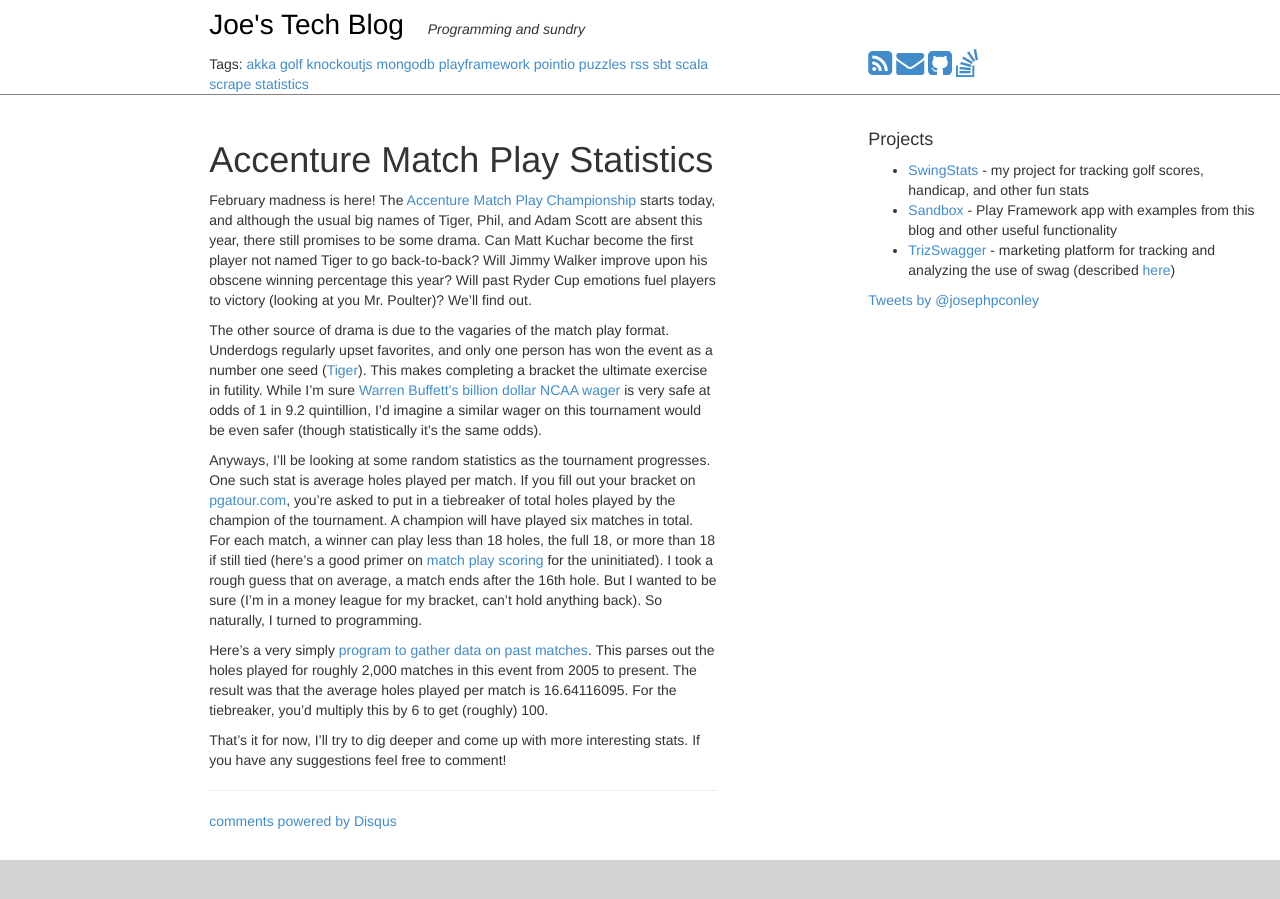
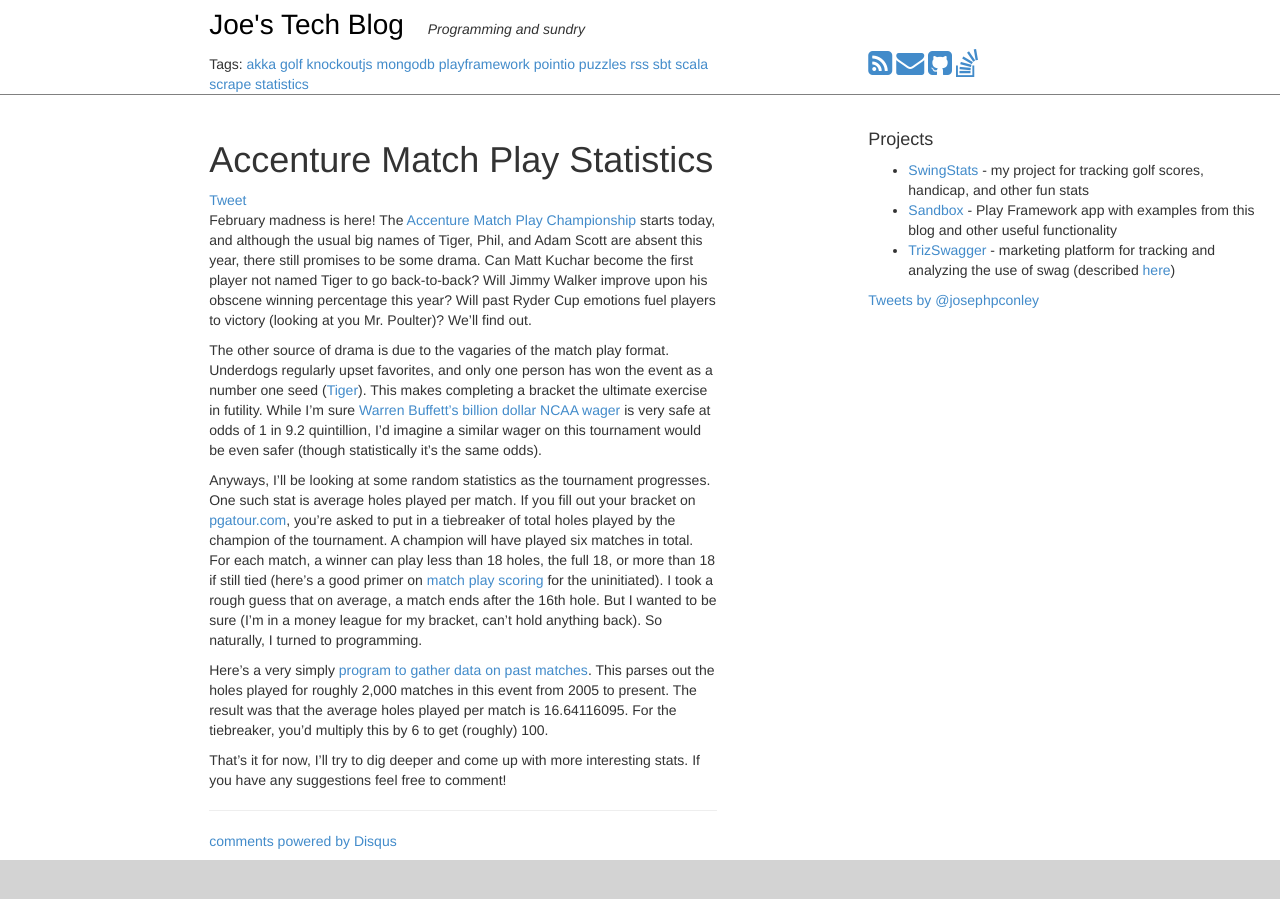
Before and after one commit to josephpconley/josephpconley.github.io, a Jekyll site: the page built from _posts/2014-2-19-accenture-match-play-stats.md, in a window 1280 px wide. Built offline with Jekyll 4.4.1, drawn with Linux system fonts in a browser that asks for light colours; a script that is not in the unit is left out; comment, search, counter and statistics services are not loaded.

Commit message:
adding tweet button

```diff
--- a/_layouts/post.html
+++ b/_layouts/post.html
@@ -6,6 +6,12 @@ layout: main
 </div>
 <div class="col-xs-11 col-sm-11 col-md-9">
     <h1>{{ page.title }}</h1>
+    <div class="row">
+        <div class="col-md-12">
+        <a href="https://twitter.com/share" class="twitter-share-button" data-via="josephpconley">Tweet</a>
+            <script>!function(d,s,id){var js,fjs=d.getElementsByTagName(s)[0],p=/^http:/.test(d.location)?'http':'https';if(!d.getElementById(id)){js=d.createElement(s);js.id=id;js.src=p+'://platform.twitter.com/widgets.js';fjs.parentNode.insertBefore(js,fjs);}}(document, 'script', 'twitter-wjs');</script>
+        </div>
+    </div>
     {{ content }}
     <hr>
 
```
